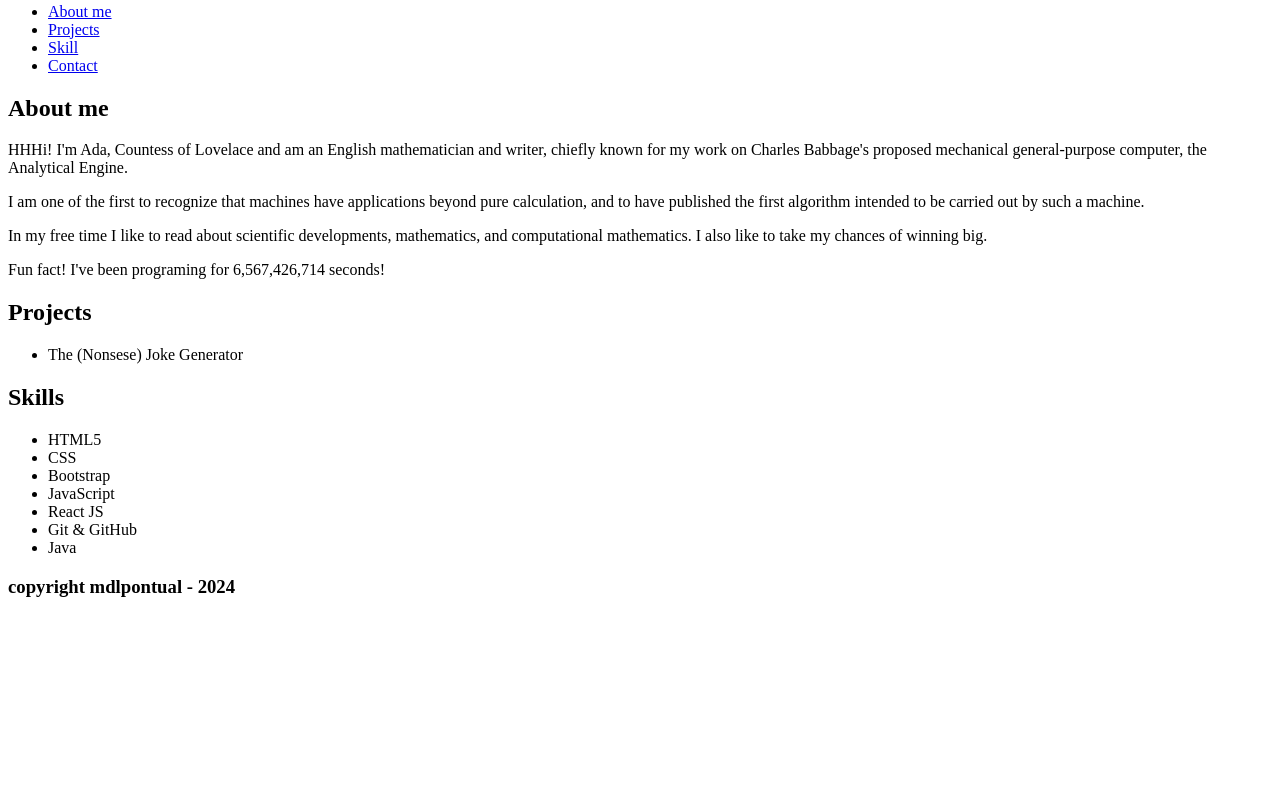
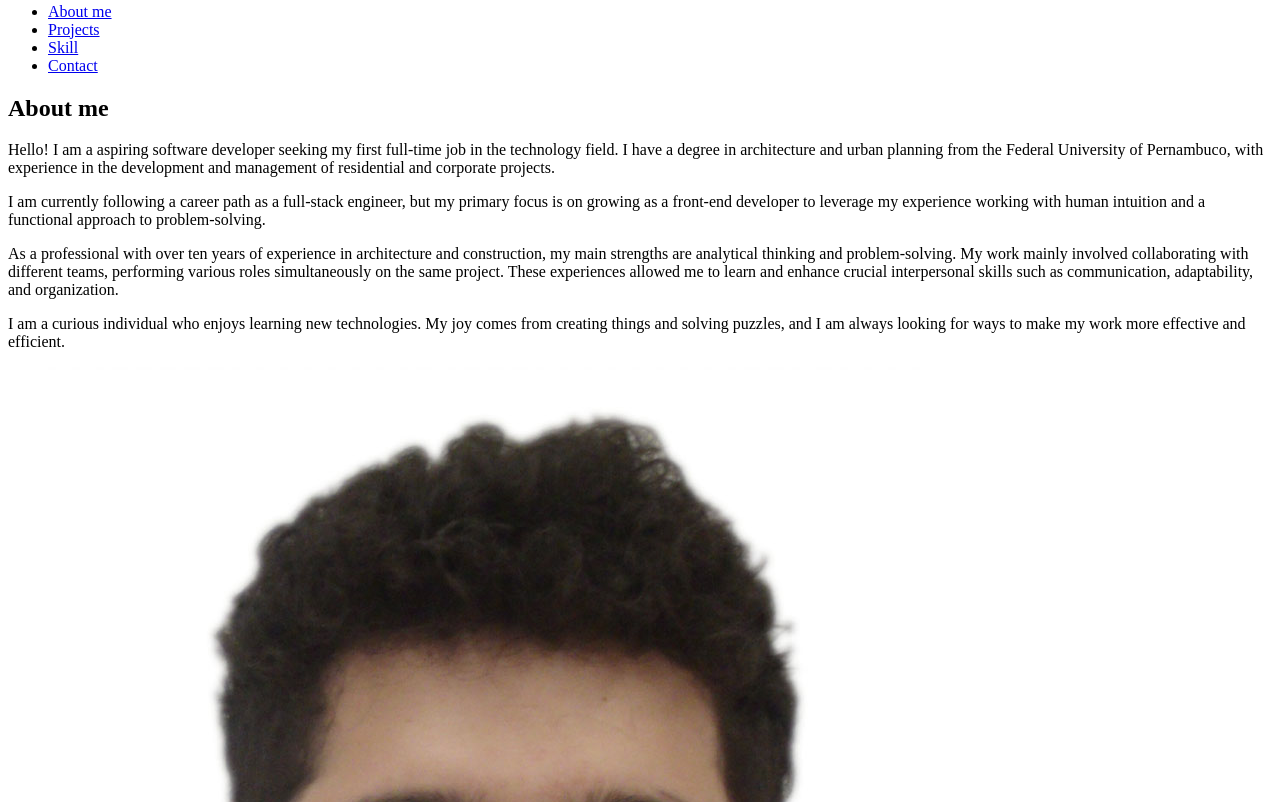
Before and after one commit to mdlpontual/My-first-Portfolio-Website, a plain HTML site: page index.html in a window 1280 px wide. Shown: the part 118-920 px from the top of the page. Before the commit the page ends 800 px from the top, so only its background shows below. Drawn offline with Linux system fonts and the light colour scheme.

Commit message:
first HTML structure

```diff
--- a/index.html
+++ b/index.html
@@ -24,17 +24,20 @@
             <section id="secOne">
                 <h2>About me</h2>
                     <p>
-                        HHHi! I'm Ada, Countess of Lovelace and am an English mathematician and writer, chiefly known for my work on Charles Babbage's proposed mechanical general-purpose computer, the Analytical Engine.
+                        Hello! I am a aspiring software developer seeking my first full-time job in the technology field. I have a degree in architecture and urban planning from the Federal University of Pernambuco, with experience in the development and management of residential and corporate projects.
                     </p>
                     <p>
-                        I am one of the first to recognize that machines have applications beyond pure calculation, and to have published the first algorithm intended to be carried out by such a machine.
+                        I am currently following a career path as a full-stack engineer, but my primary focus is on growing as a front-end developer to leverage my experience working with human intuition and a functional approach to problem-solving.
                     </p>
                     <p>
-                        In my free time I like to read about scientific developments, mathematics, and computational mathematics. I also like to take my chances of winning big.
+                        As a professional with over ten years of experience in architecture and construction, my main strengths are analytical thinking and problem-solving. My work mainly involved collaborating with different teams, performing various roles simultaneously on the same project. These experiences allowed me to learn and enhance crucial interpersonal skills such as communication, adaptability, and organization.
                     </p>
                     <p>
-                        Fun fact! I've been programing for 6,567,426,714 seconds!
+                        I am a curious individual who enjoys learning new technologies. My joy comes from creating things and solving puzzles, and I am always looking for ways to make my work more effective and efficient.
                     </p>
+                <figure>
+                    <img src="./resources/img/27.jpg">
+                </figure>
             </section>
             <section id="secTwo">
                 <h2>Projects</h2>
```
Also changed, not shown: contact.html (+2 -4 lines), resources/img/27.jpg (added).
